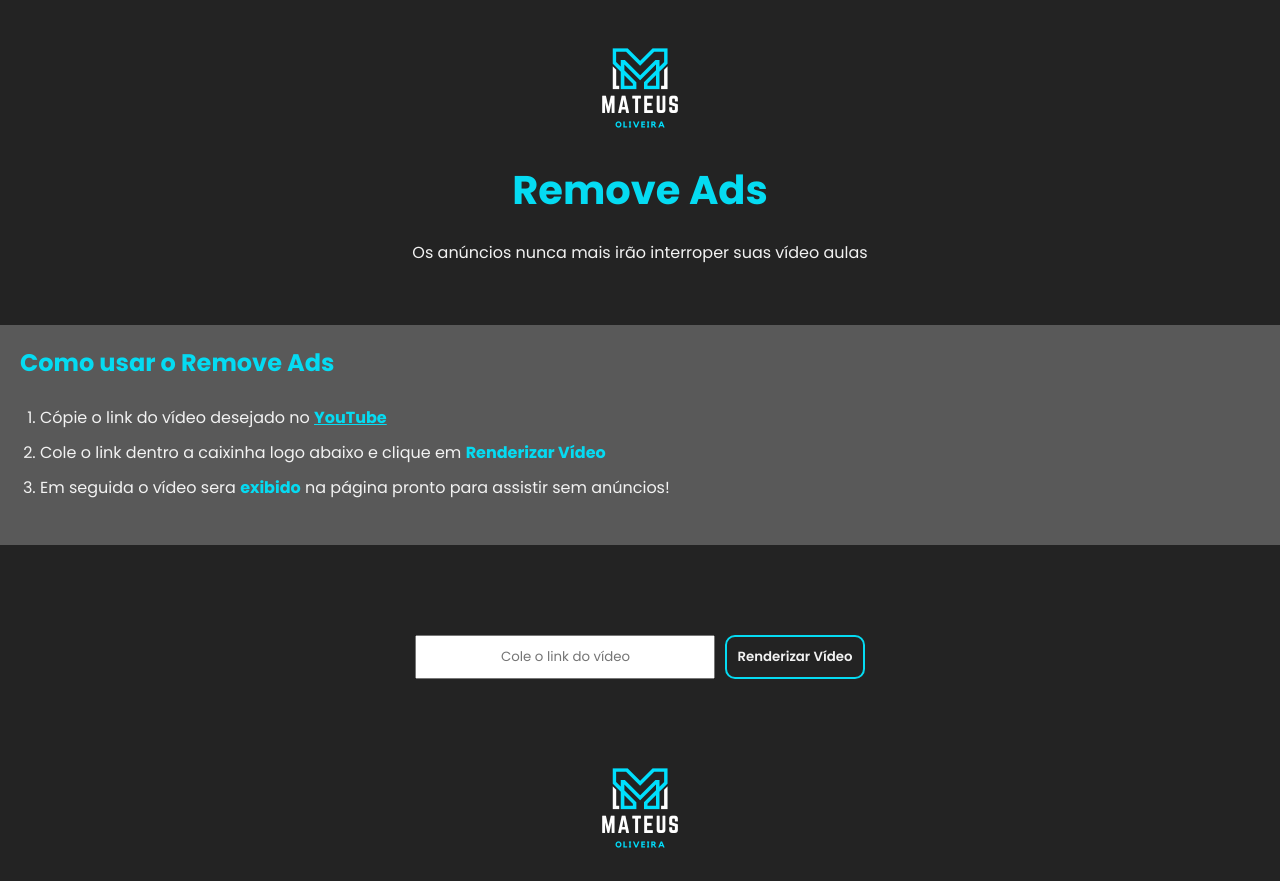
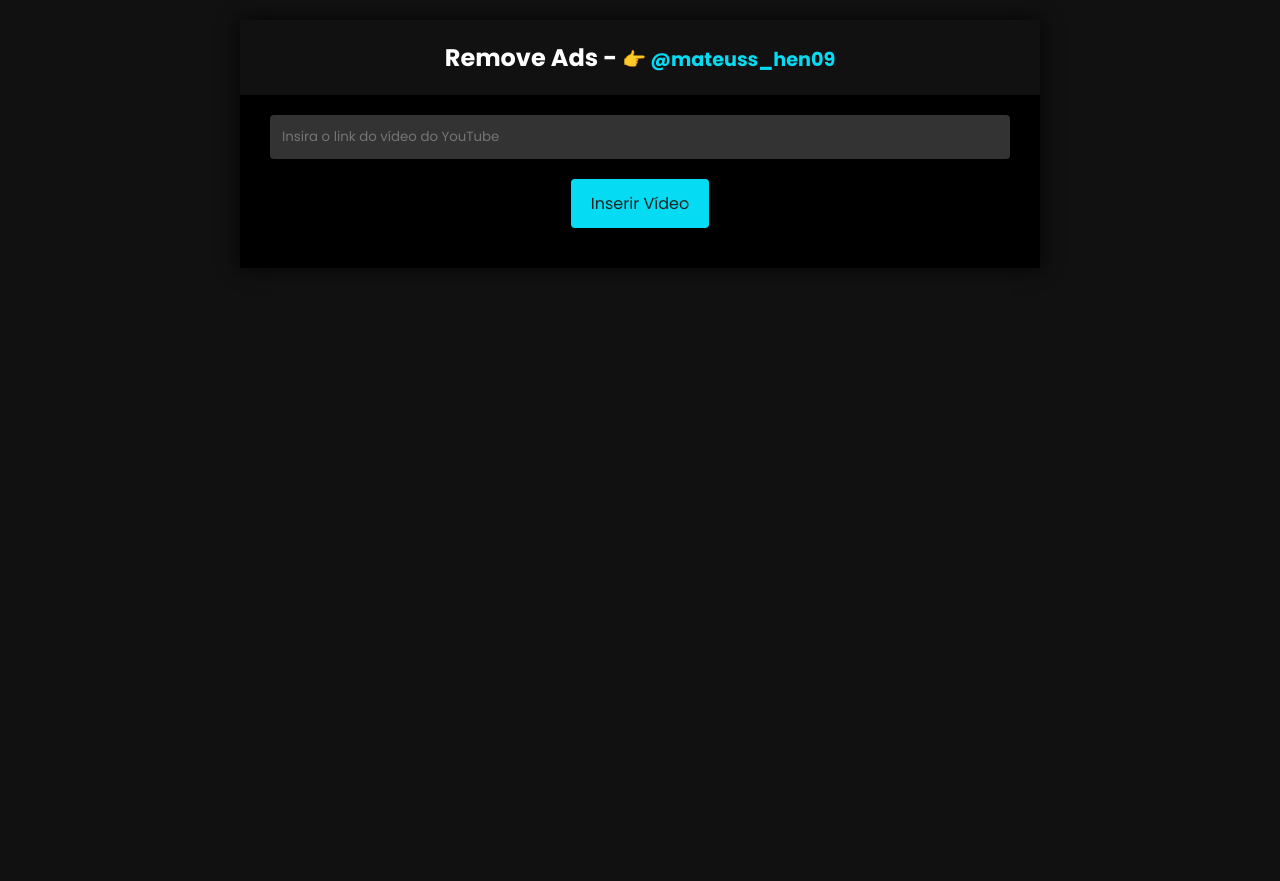
Before and after one commit to mateus-fer09/remove-ads, a plain HTML site: page index.html in a window 1280 px wide. After the commit the page ends 800 px from the top, so only its background shows below. Drawn offline with Linux system fonts and the light colour scheme.

Commit message:
update 2.0

```diff
--- a/css/style.css
+++ b/css/style.css
@@ -22,171 +22,77 @@
 }
 
 body {
-    background-color: var(--color6);
-    color: var(--color3);
+    font-family: 'Roboto', sans-serif;
+    margin: 0;
+    padding: 0;
+    display: flex;
+    flex-direction: column;
+    align-items: center;
+    min-height: 100vh;
+    background-color: #111;
+    color: #fff;
+}
+
+.netflix-container {
+    max-width: 800px;
+    width: 100%;
+    margin: 20px;
+    box-shadow: 0 0 20px rgba(0, 0, 0, 0.8);
+    overflow: hidden;
+    background-color: #000;
 }
 
 header {
-    width: 100%;
-    height: auto;
-    padding: 30px 20px;
-    background-color: var(--color6);
-    position: relative;
+    padding: 20px;
+    text-align: center;
+    background-color: #111;
 }
 
-header img {
-    position: absolute;
-    top: 30%;
-    left: 50%;
-    transform: translate(-50%, -50%);
+h2 a {
+    color: var(--color1);
+    font-size: 0.8em;
 }
 
-header h1 {
+.video-panel {
+    padding: 20px;
+    box-sizing: border-box;
     text-align: center;
-    font-size: 2.5em;
-    color: var(--color1);
-    min-width: 30%;
-    margin: 0 auto;
-    margin-bottom: 20px;
-    margin-top: 130px;
 }
 
-header p {
-    text-align: center;
-    color: var(--color3);
+input {
+    width: calc(100% - 20px);
+    padding: 12px;
+    box-sizing: border-box;
+    margin-bottom: 20px;
+    border: none;
+    border-radius: 4px;
+    outline: none;
+    background-color: #333;
+    color: #fff;
 }
 
-main {
-    max-width: 1366px;
-    height: auto;
-    margin: 30px auto;
+button {
+    background-color: var(--color1);
+    color: var(--color6);
+    border: none;
+    padding: 12px 20px;
+    font-size: 16px;
+    cursor: pointer;
+    border-radius: 4px;
+    transition: background-color 0.3s ease;
 }
 
-.instrution {
-    width: 100%;
-    height: auto;
-    padding: 20px;
-    margin-bottom: 60px;
-    background-color: var(--color5);
+button:hover {
+    background-color: var(--color2);
 }
 
-.instrution h2 {
-    color: var(--color1);
+.video-container {
+    margin-top: 20px;
+    overflow: hidden;
 }
 
-.instrution ul {
-    padding: 20px;
-    list-style: decimal;
+iframe {
+    width: 100%;
+    height: 360px;
+    border: none;
 }
-
-.instrution ul li {
-    padding: 5px 0px;
-}
-
-.instrution ul li strong {
-    color: var(--color1);
-    text-decoration: underline;
-}
-
-.instrution ul li .default {
-    color: var(--color1);
-    text-decoration: none;
-}
-
-.painel {
-    width: 100%;
-    height: auto;
-    padding: 30px;
-}
-
-.painel .box-inputs {
-    width: 100%;
-    height: auto;
-    display: flex;
-    align-items: center;
-    justify-content: center;
-    margin-bottom: 30px;
-    gap: 10px;
-}
-
-.painel .box-inputs #link {
-    padding: 10px;
-    text-align: center;
-    width: 300px;
-}
-
-.painel .box-inputs #btn {
-    padding: 10px;
-    cursor: pointer;
-    background-color: var(--color6);
-    color: var(--color3);
-    border-radius: 10px;
-    border: 2px solid var(--color1);
-    transition: 0.4s;
-    font-weight: 600;
-}
-
-.painel .box-inputs #btn:hover {
-    background-color: var(--color1);
-    color: var(--color6);
-    border: 2px solid var(--color1);
-}
-
-.painel .video {
-    width: 100%;
-    height: auto;
-    display: flex;
-    align-items: center;
-    justify-content: center;
-    padding: 20px;
-}
-
-.painel .video iframe {
-    border-radius: 10px;
-    max-width: 560px;
-}
-
-/* Adicione estilo para o indicador de carregamento */
-.painel .video .loading {
-    display: none;
-    color: var(--color1);
-    text-align: center;
-    font-size: 1.2em;
-    padding: 20px;
-}
-
-footer {
-    width: 100%;
-    height: auto;
-    position: relative;
-}
-
-footer img {
-    position: absolute;
-    top: 20%;
-    left: 50%;
-    transform: translate(-50%, -50%);
-}
-
-@media screen and (max-width: 320px) {
-    .painel .box-inputs {
-        flex-direction: column;
-    }
-
-    .painel .video iframe {
-        height: auto;
-        width: 280px;
-    }
-
-    .instrution h2 {
-        text-align: center;
-    }
-
-    .painel .box-inputs #link {
-        width: 280px;
-    }
-
-    header h1 {
-        margin-top: 160px;
-    }
-}
--- a/index.html
+++ b/index.html
@@ -6,36 +6,19 @@
     <title>Remove Ads</title>
     <link rel="stylesheet" href="css/style.css">
     <link rel="shortcut icon" href="upload/favicon.png" type="image/png">
-    <script async src="https://pagead2.googlesyndication.com/pagead/js/adsbygoogle.js?client=ca-pub-3495721409683621"
-     crossorigin="anonymous"></script>
 </head>
 <body>
-    <header>
-        <img src="upload/logo.png" alt="Logo">
-        <h1>Remove Ads</h1>
-        <p>Os anúncios nunca mais irão interroper suas vídeo aulas</p>
-    </header>
-    <main>
-        <div class="instrution">
-            <h2>Como usar o Remove Ads</h2>
-            <ul>
-                <li>Cópie o link do vídeo desejado no <a href="https://youtube.com" target="_blank"><strong>YouTube</strong></a></li>
-                <li>Cole o link dentro a caixinha logo abaixo e clique em <strong class="default">Renderizar Vídeo</strong></li>
-                <li>Em seguida o vídeo sera <strong class="default">exibido</strong> na página pronto para assistir sem anúncios!</li>
-            </ul>
+    <div class="netflix-container">
+        <header>
+            <h2>Remove Ads - <a href="https://www.instagram.com/mateuss_hen09/" target="_blank">👉 @mateuss_hen09</a></h2>
+        </header>
+
+        <div class="video-panel">
+            <input type="text" id="link" placeholder="Insira o link do vídeo do YouTube">
+            <button id="btn">Inserir Vídeo</button>
+            <div class="video-container"></div>
         </div>
-        <div class="painel">
-            <div class="box-inputs">
-                <input type="url" name="link" id="link" placeholder="Cole o link do vídeo" autocomplete="off">
-                <button id="btn">Renderizar Vídeo</button>
-            </div>
-            <div class="video">
-            </div>
-        </div>
-    </main>
-    <footer>
-        <img src="upload/logo.png" alt="Logo">
-    </footer>
+    </div>
     <script src="js/index.js"></script>
 </body>
 </html>
```
Also changed, not shown: js/index.js (+1 -36 lines).
